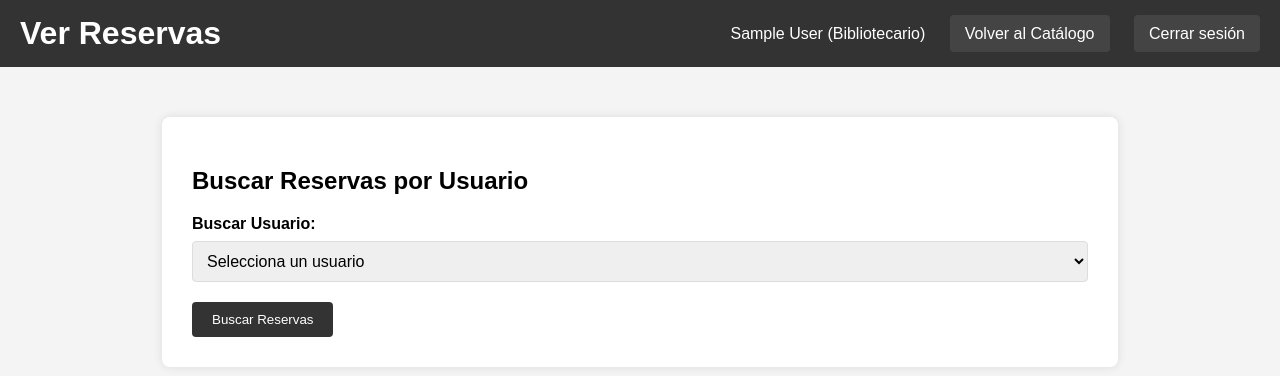
After one commit to JNArrazola/library-system, a PHP site: page /pages/librarians/view_reservations.php in a window 1280 px wide. The commit adds this page. Shown: the top 376 px of the page. Run offline with PHP 8.4, Linux system fonts and the light colour scheme; the visitor is signed in with stand-in values (Sample User, id 1); data that the repository does not hold is empty.

Commit message:
user reservations

```diff
--- a/index.php
+++ b/index.php
@@ -20,7 +20,7 @@ if ($_SERVER['REQUEST_METHOD'] == 'POST') {
             $_SESSION['rol'] = $user['rol'];
 
             if ($user['rol'] === 'usuario') {
-                header('Location: pages/users/user_dashboard.php');
+                header('Location: pages/main_dashboard.php');
             } else if($user['rol'] === 'administrador') {
                 header('Location: pages/administrators/admin_dashboard.php');
             } else {
--- a/pages/librarians/librarian_dashboard.php
+++ b/pages/librarians/librarian_dashboard.php
@@ -29,8 +29,9 @@ if (!isset($_SESSION['user_id']) || $_SESSION['rol'] !== 'bibliotecario') {
             <li><a href="manage_books.php">Administrar Inventario de Libros</a></li>
             <li><a href="register_loan.php">Registrar Préstamo de Libros</a></li>
             <li><a href="return_loan.php">Registrar Devolución de Libros</a></li>
+            <li><a href="view_loans.php">Ver Préstamos Actuales</a></li>
+            <li><a href="view_reservations.php">Ver Reservas</a></li> <!-- Nueva opción para ver reservas -->
             <li><a href="../manage_users.php">Gestionar Usuarios</a></li>
-            <li><a href="view_loans.php">Ver Préstamos Actuales</a></li>
             <li><a href="../main_dashboard.php" class="catalog-link">Volver al Catálogo</a></li>
         </ul>
     </section>
--- a/pages/librarians/view_loans.php
+++ b/pages/librarians/view_loans.php
@@ -56,7 +56,7 @@ if ($_SERVER['REQUEST_METHOD'] == 'POST' && isset($_POST['usuario_id'])) {
               FROM Reservas r
               JOIN Usuarios u ON r.usuario_id = u.id
               JOIN Libros l ON r.libro_id = l.id
-              WHERE u.id = :usuario_id AND r.B_Entregado = :b_entregado";
+              WHERE u.id = :usuario_id AND r.B_Entregado = :b_entregado AND r.fecha_recepcion IS NOT NULL"; // Filtrar donde fecha_recepcion no sea NULL
     $stmt = $pdo->prepare($query);
     $stmt->execute([
         'usuario_id' => $usuario_id,
--- /dev/null
+++ b/pages/librarians/view_reservations.php
@@ -0,0 +1,109 @@
+<?php
+session_start();
+include('../../config/config.php');
+
+// Verificar si el usuario ha iniciado sesión y es bibliotecario
+if (!isset($_SESSION['user_id']) || $_SESSION['rol'] !== 'bibliotecario') {
+    header('Location: ../../index.php');
+    exit();
+}
+
+$error_message = '';
+$success_message = '';
+$usuario_id = null;
+
+if ($_SERVER['REQUEST_METHOD'] == 'POST' && isset($_POST['usuario_id'])) {
+    $usuario_id = $_POST['usuario_id'];
+
+    $query = "SELECT r.id AS reserva_id, u.id AS usuario_id, u.nombre, u.apellido, l.nombre AS libro_nombre,
+                     r.fecha_reserva, r.fecha_recepcion, r.fecha_devolucion
+              FROM Reservas r
+              JOIN Usuarios u ON r.usuario_id = u.id
+              JOIN Libros l ON r.libro_id = l.id
+              WHERE u.id = :usuario_id AND r.fecha_recepcion IS NULL AND r.fecha_devolucion IS NULL"; // Filtrar reservas sin recepción y devolución
+    $stmt = $pdo->prepare($query);
+    $stmt->execute(['usuario_id' => $usuario_id]);
+    $reservas = $stmt->fetchAll();
+}
+
+// Obtener todos los usuarios que sean 'usuario' y estén activos
+$query = "SELECT id, nombre, apellido, correo FROM Usuarios WHERE is_active = 1 AND rol = 'usuario'";
+$stmt = $pdo->query($query);
+$usuarios = $stmt->fetchAll();
+?>
+
+<!DOCTYPE html>
+<html lang="es">
+<head>
+    <meta charset="UTF-8">
+    <meta name="viewport" content="width=device-width, initial-scale=1.0">
+    <title>Ver Reservas</title>
+    <link rel="stylesheet" href="../../styles/librarians/view_reservations.css">
+</head>
+<body>
+    <header>
+        <h1>Ver Reservas</h1>
+        <div class="user-menu">
+            <span><?= htmlspecialchars($_SESSION['nombre']) ?> (Bibliotecario)</span>
+            <a href="../main_dashboard.php" class="catalog-link">Volver al Catálogo</a>
+            <a href="../logout.php" class="logout-button">Cerrar sesión</a>
+        </div>
+    </header>
+
+    <section class="reservation-view">
+        <?php if ($error_message): ?>
+            <p class="error"><?= $error_message ?></p>
+        <?php elseif ($success_message): ?>
+            <p class="success"><?= $success_message ?></p>
+        <?php endif; ?>
+
+        <h2>Buscar Reservas por Usuario</h2>
+
+        <form action="view_reservations.php" method="POST">
+            <div class="form-group">
+                <label for="usuario_id">Buscar Usuario:</label>
+                <select name="usuario_id" id="usuario_id" required>
+                    <option value="">Selecciona un usuario</option>
+                    <?php foreach ($usuarios as $usuario): ?>
+                        <option value="<?= htmlspecialchars($usuario['id']) ?>" <?= ($usuario_id == $usuario['id']) ? 'selected' : '' ?>>
+                            <?= htmlspecialchars($usuario['id'] . ' - ' . $usuario['nombre'] . ' ' . $usuario['apellido'] . ' (' . $usuario['correo'] . ')') ?>
+                        </option>
+                    <?php endforeach; ?>
+                </select>
+            </div>
+
+            <button type="submit">Buscar Reservas</button>
+        </form>
+
+        <?php if (!empty($reservas)): ?>
+            <h2>Reservas del Usuario</h2>
+            <table>
+                <thead>
+                    <tr>
+                        <th>ID Usuario</th>
+                        <th>Nombre</th>
+                        <th>Libro</th>
+                        <th>Fecha de Reserva</th>
+                        <th>Fecha de Recepción</th>
+                        <th>Fecha de Devolución</th>
+                    </tr>
+                </thead>
+                <tbody>
+                    <?php foreach ($reservas as $reserva): ?>
+                        <tr>
+                            <td><?= htmlspecialchars($reserva['usuario_id']) ?></td>
+                            <td><?= htmlspecialchars($reserva['nombre'] . ' ' . $reserva['apellido']) ?></td>
+                            <td><?= htmlspecialchars($reserva['libro_nombre']) ?></td>
+                            <td><?= htmlspecialchars($reserva['fecha_reserva']) ?></td>
+                            <td><?= ($reserva['fecha_recepcion']) ? htmlspecialchars($reserva['fecha_recepcion']) : 'N/A' ?></td>
+                            <td><?= ($reserva['fecha_devolucion']) ? htmlspecialchars($reserva['fecha_devolucion']) : 'N/A' ?></td>
+                        </tr>
+                    <?php endforeach; ?>
+                </tbody>
+            </table>
+        <?php elseif ($usuario_id): ?>
+            <p class="no-results">No se encontraron reservas para este usuario.</p>
+        <?php endif; ?>
+    </section>
+</body>
+</html>
--- /dev/null
+++ b/styles/librarians/view_reservations.css
@@ -0,0 +1,96 @@
+body {
+    font-family: Arial, sans-serif;
+    background-color: #f4f4f4;
+    margin: 0;
+    padding: 0;
+}
+
+header {
+    background-color: #333;
+    color: white;
+    padding: 15px 20px;
+    display: flex;
+    justify-content: space-between;
+    align-items: center;
+}
+
+h1 {
+    margin: 0;
+}
+
+.user-menu a {
+    color: white;
+    text-decoration: none;
+    margin-left: 20px;
+    padding: 10px 15px;
+    background-color: #444;
+    border-radius: 4px;
+}
+
+.user-menu a:hover {
+    background-color: #555;
+}
+
+.reservation-view {
+    width: 70%;
+    margin: 50px auto;
+    background-color: white;
+    padding: 30px;
+    border-radius: 8px;
+    box-shadow: 0 0 10px rgba(0, 0, 0, 0.1);
+}
+
+.form-group {
+    margin-bottom: 20px;
+}
+
+.form-group label {
+    display: block;
+    font-weight: bold;
+    margin-bottom: 8px;
+}
+
+.form-group select,
+.form-group input {
+    width: 100%;
+    padding: 10px;
+    border: 1px solid #ddd;
+    border-radius: 4px;
+    box-sizing: border-box;
+    font-size: 16px;
+}
+
+table {
+    width: 100%;
+    border-collapse: collapse;
+    margin-top: 20px;
+}
+
+table th, table td {
+    padding: 12px;
+    border: 1px solid #ddd;
+    text-align: left;
+}
+
+table th {
+    background-color: #f2f2f2;
+}
+
+.no-results {
+    text-align: center;
+    font-weight: bold;
+    color: red;
+}
+
+button {
+    padding: 10px 20px;
+    background-color: #333;
+    color: white;
+    border: none;
+    border-radius: 4px;
+    cursor: pointer;
+}
+
+button:hover {
+    background-color: #444;
+}
```
Also changed, not shown: doc/database.md (+2 -1 lines), pages/book_details.php (added, +67 -0 lines), pages/users/user_dashboard.php (deleted, +0 -74 lines), styles/book_details.css (added, +108 -0 lines), styles/users/user_dashboard.css (deleted, +0 -112 lines).
